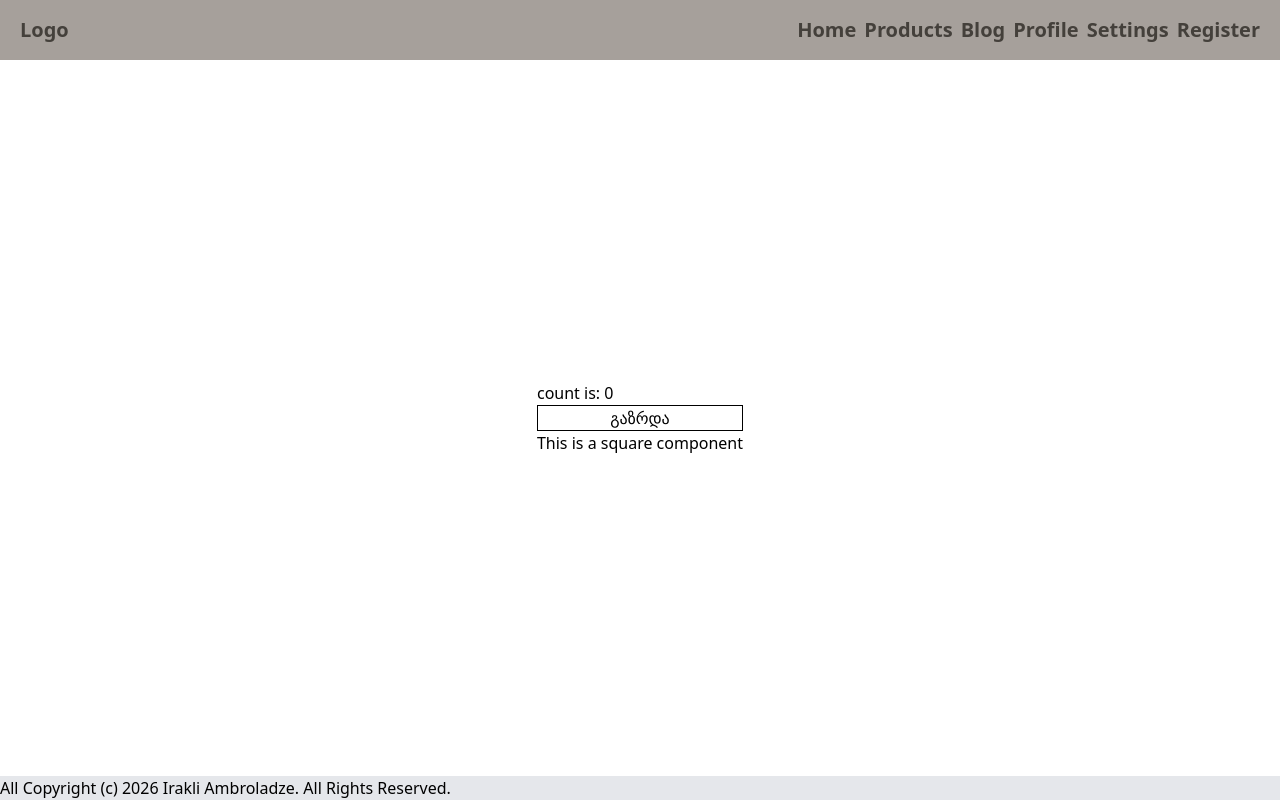
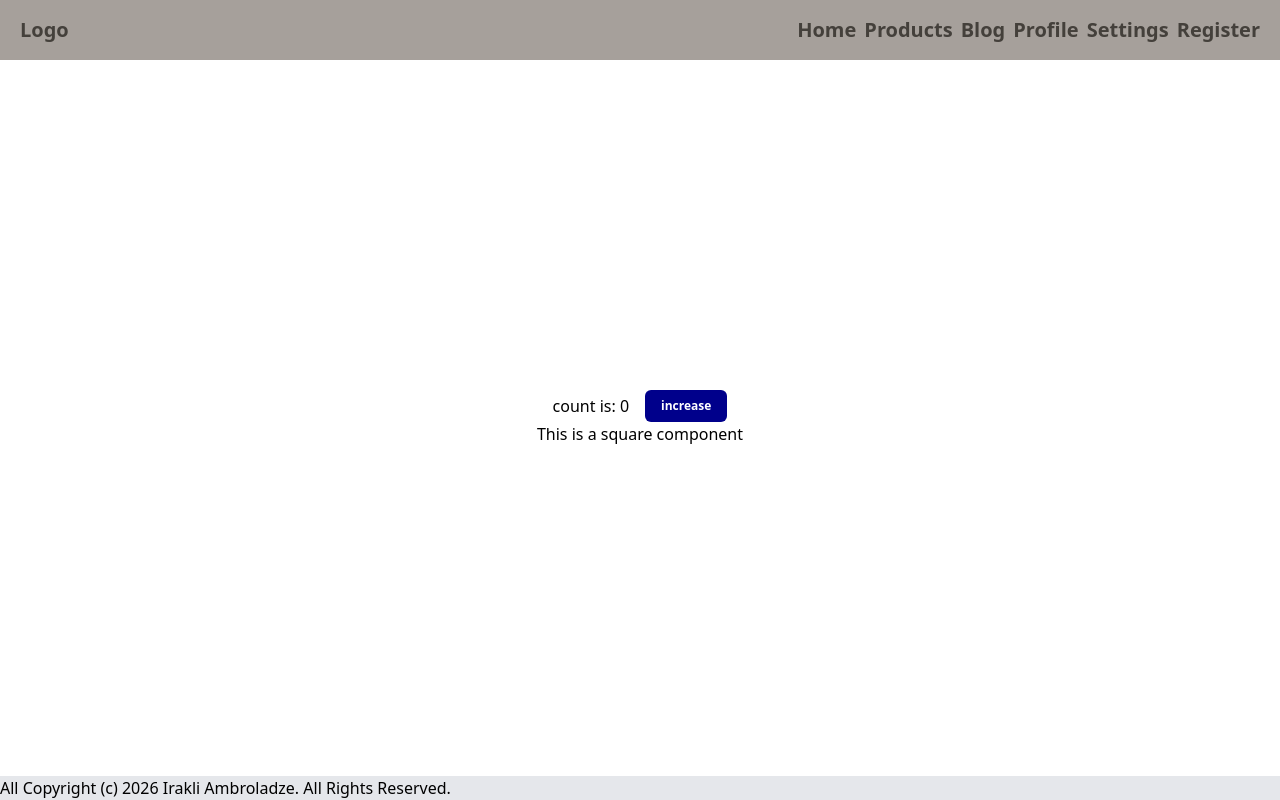
Before and after one commit to IrakliAmbroladze/react-geolab, a React (Vite) app: page /profile in a window 1280 px wide. Built offline with nearby package versions, Linux system fonts and the light colour scheme.

Commit message:
feat(Square): added cunter for testing if Square component rerenders when count is changed

```diff
--- a/src/pages/Profile.jsx
+++ b/src/pages/Profile.jsx
@@ -1,14 +1,20 @@
 import { useState } from "react";
 import { Square } from "../components/square";
+import { Button } from "../components/Button";
 
 export default function Profile() {
   const [count, setCount] = useState(0);
   return (
-    <div className="w-full h-full grid place-content-center">
-      count is: {count}
-      <button className="border " onClick={() => setCount((prev) => prev + 1)}>
-        გაზრდა
-      </button>
+    <div className="w-full h-full flex justify-center items-center flex-col">
+      <div className="flex gap-4 items-center">
+        count is: {count}
+        <Button
+          textContent="increase"
+          handleClick={() => setCount((prev) => prev + 1)}
+        >
+          გაზრდა
+        </Button>
+      </div>
       <Square />
     </div>
   );
```
